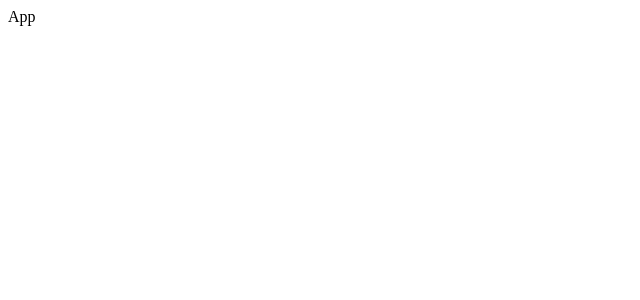
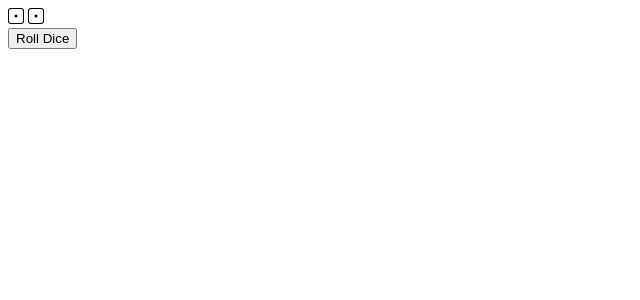
Before and after one commit to orbonnie/rollDice, a React app: page / in a window 1280 px wide. Shown: the top 300 px of the page, without its empty margins (0-640 px from the left). Built offline with nearby package versions, Linux system fonts and the light colour scheme; the HTML template or start-up script is replaced by a standard one.

Commit message:
rolls and shakes

```diff
--- a/client/src/Components/App.jsx
+++ b/client/src/Components/App.jsx
@@ -1,9 +1,35 @@
-import React from 'react';
+import React, {useState} from 'react';
+import Die from './Die.jsx';
 
 const App = () => {
+  const [rolling, setRolling] = useState(false);
+  const [die1, setDie1] = useState(1);
+  const [die2, setDie2] = useState(1);
+
+  const roll = () => {
+    setRolling(true);
+    let rand1 = Math.floor(Math.random() * 6);
+    let rand2 = Math.floor(Math.random() * 6);
+    setDie1(rand1);
+    setDie2(rand2);
+  }
+
+  setTimeout(() => {
+    setRolling(false);
+  }, 4000)
+
   return (
-    <div>
-      App
+    <div className='main'>
+      <div className='app-die-container'>
+      <Die num={die1} shake={rolling}/> <Die num={die2} shake={rolling}/>
+      </div>
+      <button
+        onClick={roll}
+        className='app-button'
+        disabled={rolling}
+      >
+        {rolling ? 'rolling...' : 'Roll Dice'}
+      </button>
     </div>
   )
 }
--- /dev/null
+++ b/client/src/Components/Die.jsx
@@ -0,0 +1,46 @@
+import React from 'react';
+import { BsDice1 } from "react-icons/bs";
+import { BsDice2 } from "react-icons/bs";
+import { BsDice3 } from "react-icons/bs";
+import { BsDice4 } from "react-icons/bs";
+import { BsDice5 } from "react-icons/bs";
+import { BsDice6 } from "react-icons/bs";
+import { IoDiceOutline } from "react-icons/io5";
+
+const Die = (props) => {
+
+  let Num;
+
+  switch (props.num) {
+    case 1:
+      Num = BsDice1;
+      break;
+    case 2:
+      Num = BsDice2;
+      break;
+    case 3:
+      Num = BsDice3;
+      break;
+    case 4:
+      Num = BsDice4;
+      break;
+    case 5:
+      Num = BsDice5;
+      break;
+    case 6:
+      Num = BsDice6;
+      break;
+    default:
+      Num = BsDice6;
+  }
+
+  let shake = props.shake ? 'shake' : '';
+
+  return (
+    <span className='die-span' >
+      <Num className={`die ${props.shake ? 'shaking' : ''}`}/>
+    </span>
+  )
+}
+
+export default Die;
--- a/package.json
+++ b/package.json
@@ -5,7 +5,6 @@
   "scripts": {
     "start": "npx nodemon --watch server server/index.js",
     "build": "npx webpack --watch"
-
   },
   "dependencies": {
     "@babel/core": "^7.18.10",
@@ -16,6 +15,7 @@
     "nodemon": "^2.0.19",
     "react": "^18.2.0",
     "react-dom": "^18.2.0",
+    "react-icons": "^4.4.0",
     "style-loader": "^3.3.1",
     "webpack": "^5.74.0",
     "webpack-cli": "^4.10.0"
```
Also changed, not shown: 2 other files (tests, documents, lock files or other folders).
